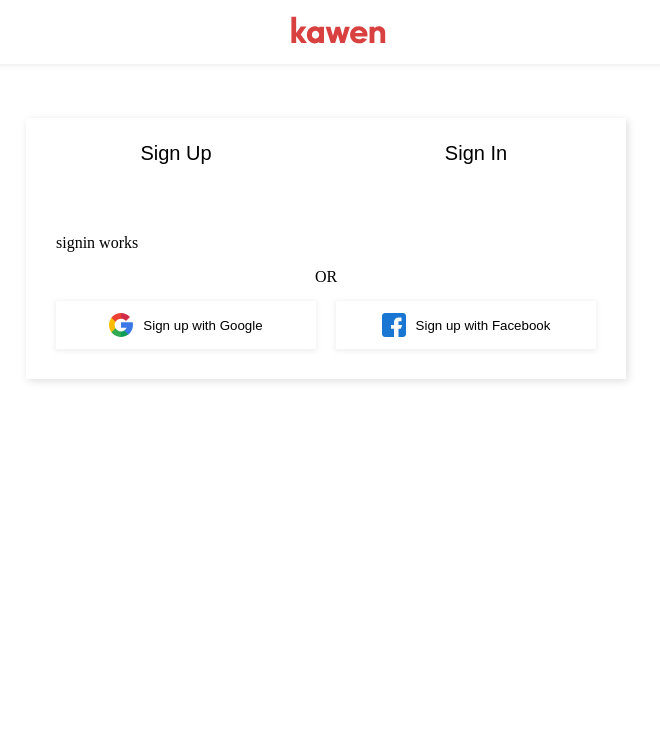
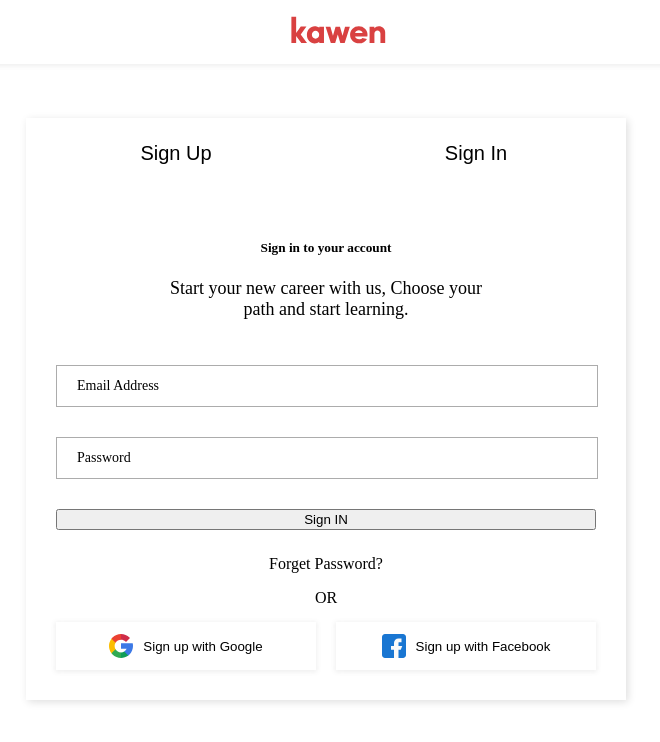
Before and after one commit to MohamedElmdary/kawen, a Next.js app: page /auth/login in a window 1280 px wide. Shown: the top 742 px of the page, without its empty margins (314-974 px from the left). Built offline with nearby package versions, Linux system fonts and the light colour scheme.

Commit message:
Added SignIn Component

```diff
--- a/components/inputControl/index.tsx
+++ b/components/inputControl/index.tsx
@@ -29,7 +29,7 @@ function _InputControl(
             <label className={classes.control__label}>{label}</label>
             <div
                 className={[
-                    error.length > 0 ? classes.active : '',
+                    error?.length > 0 ? classes.active : '',
                     classes.control__error,
                 ].join(' ')}
             >
--- a/components/signin/index.tsx
+++ b/components/signin/index.tsx
@@ -1,11 +1,86 @@
-import React from 'react';
+import React, { FormEvent } from 'react';
 import classes from './signin.module.scss';
+import useForm, { requiredValidate, getFormValue } from '../../hooks/useForm';
+import { EMAIL_REGEX } from '../../constants/regex';
+import InputControl from '../inputControl';
 
 const SignIn: React.FC = () => {
+    const SignInForm = useForm([
+        {
+            name: 'email',
+            label: 'Email Address',
+            type: 'email',
+            validates: [
+                requiredValidate('Email Address'),
+                {
+                    validate(value) {
+                        return EMAIL_REGEX.test(value);
+                    },
+                    error: 'Invalid Email Adress.',
+                },
+            ],
+        },
+        {
+            name: 'password',
+            label: 'Password',
+            type: 'password',
+            validates: [
+                requiredValidate('Password'),
+                {
+                    validate(value) {
+                        return value.length > 5;
+                    },
+                    error: 'Password min length is 6.',
+                },
+            ],
+        },
+    ]);
+
+    const SignInFormCmp = SignInForm.map((inp) => {
+        return (
+            <div key={inp.name} className={classes.login__forminput}>
+                <InputControl {...inp} />
+            </div>
+        );
+    });
+
+    const onSubmit = (e: FormEvent<HTMLFormElement>) => {
+        e.preventDefault();
+        const { valid, values, input } = getFormValue(SignInForm);
+        if (valid) {
+            // submit form
+            console.log(values);
+            return;
+        }
+        input?.focus();
+    };
+
     return (
-        <div>
-            <p>signin works</p>
-        </div>
+        <section className={classes.login}>
+            <div className={classes.login__header}>
+                <h5 className="h5-regular">Sign in to your account</h5>
+                <p>
+                    Start your new career with us, Choose your path and start
+                    learning.
+                </p>
+            </div>
+            <div className={classes.login__container}>
+                <form {...{ onSubmit }}>
+                    {/* \n */}
+                    {SignInFormCmp}
+                    <div className={classes.login__submit}>
+                        <button className="btn" type="submit">
+                            Sign IN
+                        </button>
+                        <div>
+                            <a href="#!">
+                                <span>Forget Password?</span>
+                            </a>
+                        </div>
+                    </div>
+                </form>
+            </div>
+        </section>
     );
 };
 
--- a/components/signin/signin.module.scss
+++ b/components/signin/signin.module.scss
@@ -0,0 +1,34 @@
+.login {
+    &__header {
+        text-align: center;
+        margin-bottom: 45px;
+
+        p {
+            max-width: 340px;
+            color: var(--it-1-opacity-6);
+            font-size: 18px;
+            margin: 0 auto;
+        }
+    }
+
+    &__forminput {
+        margin-bottom: 30px;
+    }
+
+    &__submit {
+        > button {
+            width: 100%;
+        }
+
+        > div {
+            margin-top: 25px;
+            text-align: center;
+
+            a {
+                text-decoration: none;
+                outline: none;
+                color: var(--primary);
+            }
+        }
+    }
+}
--- a/components/signup/index.tsx
+++ b/components/signup/index.tsx
@@ -2,8 +2,7 @@ import React, { FormEvent } from 'react';
 import classes from './signup.module.scss';
 import InputControl from '../inputControl';
 import useForm, { requiredValidate, getFormValue } from '../../hooks/useForm';
-
-const EMAIL_REGEX = /^(([^<>()\[\]\\.,;:\s@"]+(\.[^<>()\[\]\\.,;:\s@"]+)*)|(".+"))@((\[[0-9]{1,3}\.[0-9]{1,3}\.[0-9]{1,3}\.[0-9]{1,3}\])|(([a-zA-Z\-0-9]+\.)+[a-zA-Z]{2,}))$/;
+import { EMAIL_REGEX } from '../../constants/regex';
 
 const SignUp: React.FC = () => {
     const signUpForm = useForm([
--- /dev/null
+++ b/constants/regex.ts
@@ -0,0 +1 @@
+export const EMAIL_REGEX = /^(([^<>()\[\]\\.,;:\s@"]+(\.[^<>()\[\]\\.,;:\s@"]+)*)|(".+"))@((\[[0-9]{1,3}\.[0-9]{1,3}\.[0-9]{1,3}\.[0-9]{1,3}\])|(([a-zA-Z\-0-9]+\.)+[a-zA-Z]{2,}))$/;
```
